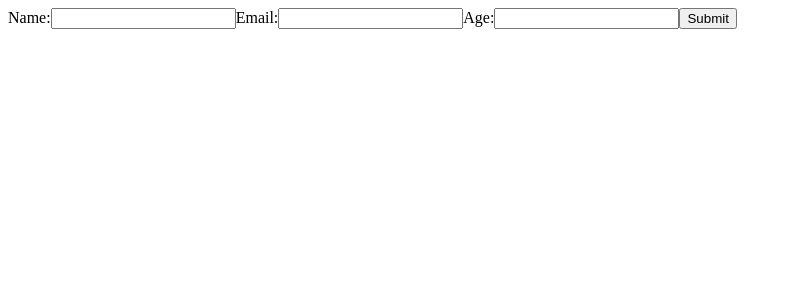
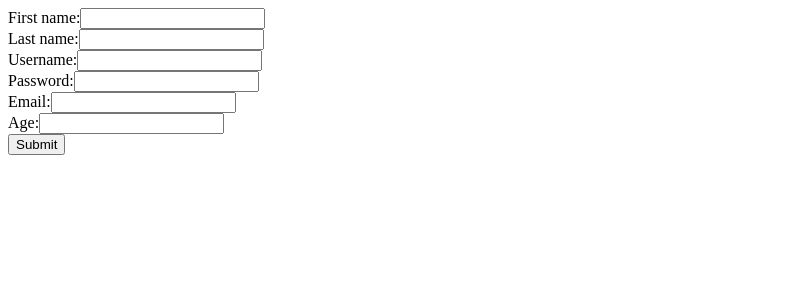
Before and after one commit to Adriana2288/skillswap-frontend, a React (Create React App) app: page /signup in a window 1280 px wide. Shown: the top 300 px of the page, without its empty margins (0-792 px from the left). Built offline with nearby package versions, Linux system fonts and the light colour scheme.

Commit message:
updated registration form

```diff
--- a/src/components/SignUp.js
+++ b/src/components/SignUp.js
@@ -5,14 +5,28 @@ class CreateProfile extends Component {
   constructor() {
     super();
     this.state = {
+      first_name: "",
+      last_name: "",
       username: "",
+      password: "",
       email: "",
       age: "",
     };
   }
+  onChangeFirstName = (e) => {
+    this.setState({ first_name: e.target.value });
+  };
 
-  onChangeName = (e) => {
+  onChangeLastName = (e) => {
+    this.setState({ last_name: e.target.value });
+  };
+
+  onChangeUserName = (e) => {
     this.setState({ username: e.target.value });
+  };
+
+  onChangePassword = (e) => {
+    this.setState({ password: e.target.value });
   };
 
   onChangeEmail = (e) => {
@@ -27,13 +41,16 @@ class CreateProfile extends Component {
     e.preventDefault();
 
     const data = {
+      first_name: this.state.first_name,
+      last_name: this.state.last_name,
       username: this.state.username,
+      password: this.state.password,
       email: this.state.email,
       age: this.state.age,
     };
 
     axios
-      .post("http://localhost:5001/api/profile", JSON.stringify(data), {
+      .post("http://localhost:5001/api/signup", JSON.stringify(data), {
         headers: {
           "Content-Type": "application/json",
         },
@@ -59,15 +76,43 @@ class CreateProfile extends Component {
     return (
       <div className="container">
         <form onSubmit={this.onSubmit}>
+
           <label>
-            Name:
+            First name:
+            <input
+              type="text"
+              value={this.state.first_name}
+              onChange={this.onChangeFirstName}
+            />
+          </label>
+          <br/>
+          <label>
+            Last name:
+            <input
+              type="text"
+              value={this.state.last_name}
+              onChange={this.onChangeLastName}
+            />
+          </label>
+          <br/>
+          <label>
+            Username:
             <input
               type="text"
               value={this.state.username}
-              onChange={this.onChangeName}
+              onChange={this.onChangeUserName}
             />
           </label>
-
+          <br/>
+          <label>
+            Password:
+            <input
+              type="text"
+              value={this.state.password}
+              onChange={this.onChangePassword}
+            />
+          </label>
+          <br/>
           <label>
             Email:
             <input
@@ -76,7 +121,7 @@ class CreateProfile extends Component {
               onChange={this.onChangeEmail}
             />
           </label>
-
+          <br/>
           <label>
             Age:
             <input
@@ -85,6 +130,7 @@ class CreateProfile extends Component {
               onChange={this.onChangeAge}
             />
           </label>
+          <br/>
           <input type="submit" value="Submit" />
         </form>
       </div>
```
